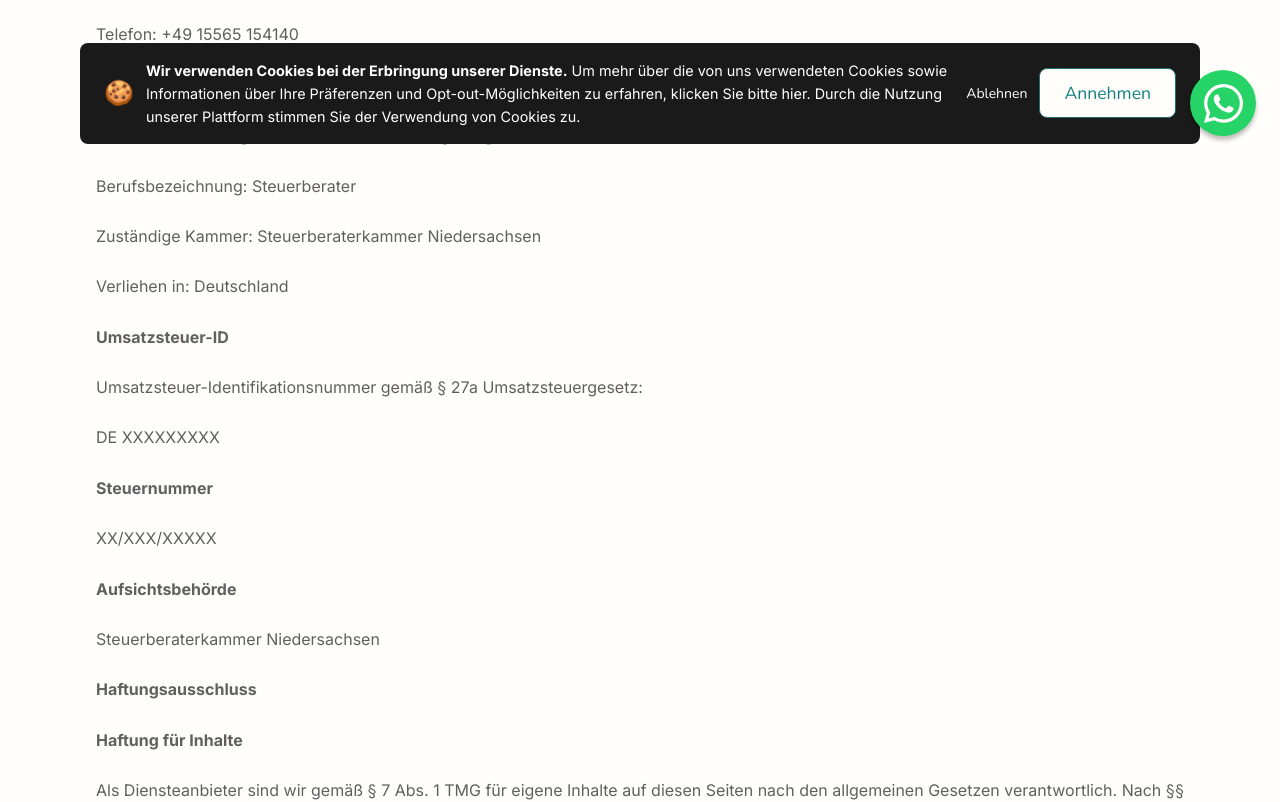
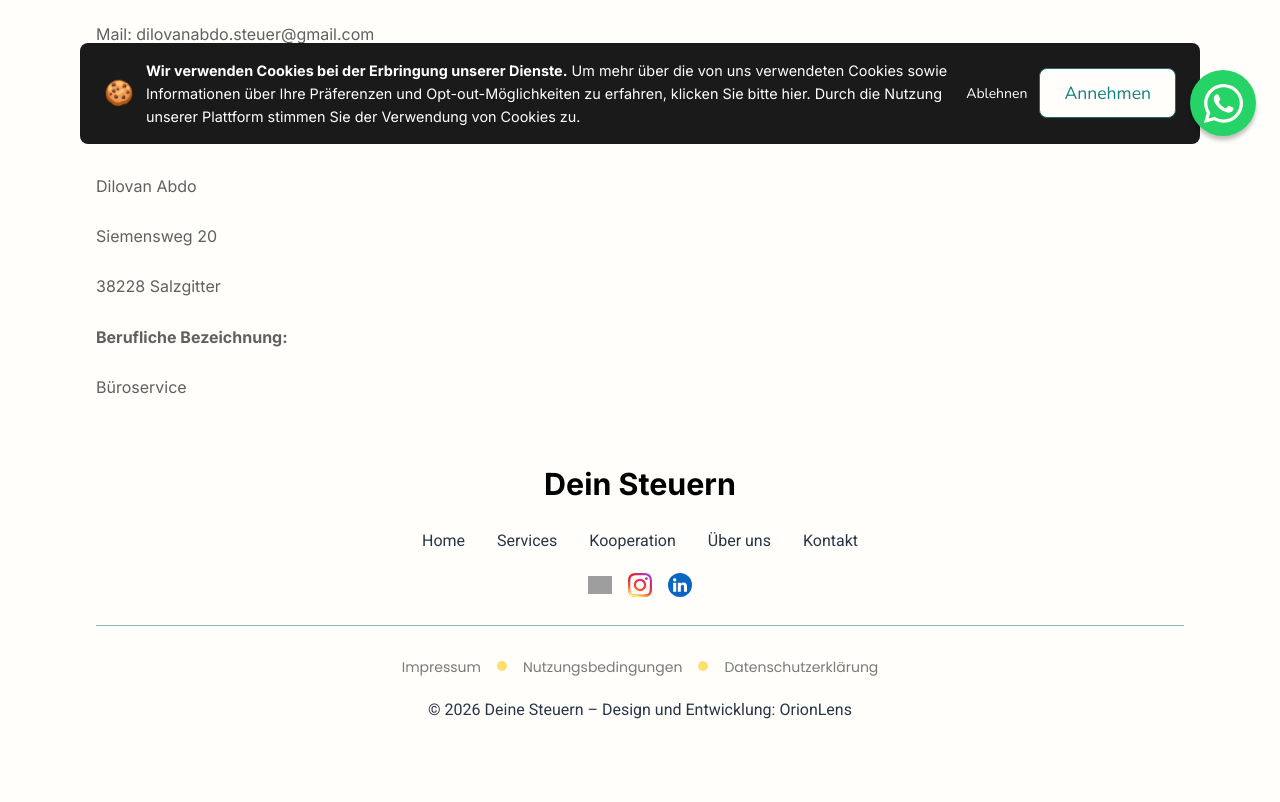
Before and after one commit to m-nwajha/dein-steuern, a Next.js app: page /impressum in a window 1280 px wide. Shown: the part 640-1442 px from the top of the page. After the commit the page ends 1390 px from the top, so only its background shows below. Built offline with nearby package versions, Linux system fonts and the light colour scheme; grey boxes are pictures that could not be loaded.

Commit message:
edit and complete Impressum content, add w-full to SectionHeading

```diff
--- a/src/components/molecules/SectionHeading.tsx
+++ b/src/components/molecules/SectionHeading.tsx
@@ -18,7 +18,7 @@ const SectionHeading: FC<SectionHeadingProps> = ({ badge, title, description, al
         <Box className='mb-8' display='flex' direction='col' justifyContent='center' gap={4} alignItems={align}>
             {badge && <Badge>{badge}</Badge>}
             {title && <Typography variant='h2' size='h2' className='text-[#3A3A3A] font-bold font-inter-sans'>{title}</Typography>}
-            {description && <Typography variant={typeof description === 'string' ? 'p' : 'div'} className={`text-[#606060] ${TEXT_ALIGN[align]} ${isJustify ? 'text-justify' : ''} leading-[1.9]`}>{description}</Typography>}
+            {description && <Typography variant={typeof description === 'string' ? 'p' : 'div'} className={`text-[#606060] ${TEXT_ALIGN[align]} ${isJustify ? 'text-justify' : ''} leading-[1.9] w-full`}>{description}</Typography>}
         </Box>
     );
 };
--- a/src/constants/legal/impressum.tsx
+++ b/src/constants/legal/impressum.tsx
@@ -1,73 +1,41 @@
 import { ReactNode } from 'react';
 import Br from '@/components/ui/Br';
-import { CONTACT_INFO } from '@/constants/contactInfo';
 
 export const IMPRESSUM_CONTENT: ReactNode = (
     <>
         <strong>Angaben gemäß § 5 TMG</strong>
         <Br />
-        {CONTACT_INFO.companyName}
+        Kooperation mit Steuerberater
         <Br />
-        {CONTACT_INFO.street}
+        Inhaber: Dilovan Abdo
         <Br />
-        {CONTACT_INFO.plz}
+        Braunschweiger Str. 169
         <Br />
+        38259 Salzgitter
         <Br />
-        <strong>Vertreten durch</strong>
-        <Br />
-        {CONTACT_INFO.ownerName}
+        Deutschland
         <Br />
         <Br />
         <strong>Kontakt</strong>
         <Br />
-        Telefon: {CONTACT_INFO.phone}
+        Mail: dilovanabdo.steuer@gmail.com
         <Br />
-        E-Mail: {CONTACT_INFO.email}
+        Mobil: +49 155 6515 4140
         <Br />
         <Br />
-        <strong>Berufsbezeichnung und berufsrechtliche Regelungen</strong>
+        <strong>Verantwortlich für den Inhalt nach § 55 Abs. 2 RStV:</strong>
         <Br />
-        Berufsbezeichnung: Steuerberater
+        Dilovan Abdo
         <Br />
-        Zuständige Kammer: {CONTACT_INFO.kammer}
+        Siemensweg 20
         <Br />
-        Verliehen in: Deutschland
+        38228 Salzgitter
         <Br />
         <Br />
-        <strong>Umsatzsteuer-ID</strong>
+        <strong>Berufliche Bezeichnung:</strong>
         <Br />
-        Umsatzsteuer-Identifikationsnummer gemäß § 27a Umsatzsteuergesetz:
-        <Br />
-        {CONTACT_INFO.ustId}
-        <Br />
-        <Br />
-        <strong>Steuernummer</strong>
-        <Br />
-        {CONTACT_INFO.steuernummer}
-        <Br />
-        <Br />
-        <strong>Aufsichtsbehörde</strong>
-        <Br />
-        {CONTACT_INFO.kammer}
-        <Br />
-        <Br />
-        <strong>Haftungsausschluss</strong>
-        <Br />
-        <strong>Haftung für Inhalte</strong>
-        <Br />
-        Als Diensteanbieter sind wir gemäß § 7 Abs. 1 TMG für eigene Inhalte auf diesen Seiten nach den allgemeinen Gesetzen verantwortlich. Nach §§ 8 bis 10 TMG sind wir als Diensteanbieter jedoch nicht verpflichtet, übermittelte oder gespeicherte fremde Informationen zu überwachen oder nach Umständen zu forschen, die auf eine rechtswidrige Tätigkeit hinweisen.
-        <Br />
-        <strong>Haftung für Links</strong>
-        <Br />
-        Unser Angebot enthält Links zu externen Websites Dritter, auf deren Inhalte wir keinen Einfluss haben. Deshalb können wir für diese fremden Inhalte auch keine Gewähr übernehmen. Für die Inhalte der verlinkten Seiten ist stets der jeweilige Anbieter oder Betreiber der Seiten verantwortlich.
-        <Br />
-        <strong>Urheberrecht</strong>
-        <Br />
-        Die durch die Seitenbetreiber erstellten Inhalte und Werke auf diesen Seiten unterliegen dem deutschen Urheberrecht. Die Vervielfältigung, Bearbeitung, Verbreitung und jede Art der Verwertung außerhalb der Grenzen des Urheberrechtes bedürfen der schriftlichen Zustimmung des jeweiligen Autors bzw. Erstellers.
-        <Br />
-        <strong>Online-Streitbeilegung</strong>
-        <Br />
-        Die Europäische Kommission stellt eine Plattform zur Online-Streitbeilegung (OS) bereit: https://ec.europa.eu/consumers/odr. Unsere E-Mail-Adresse: {CONTACT_INFO.email}
+        Büroservice
+
     </>
 );
 
```
